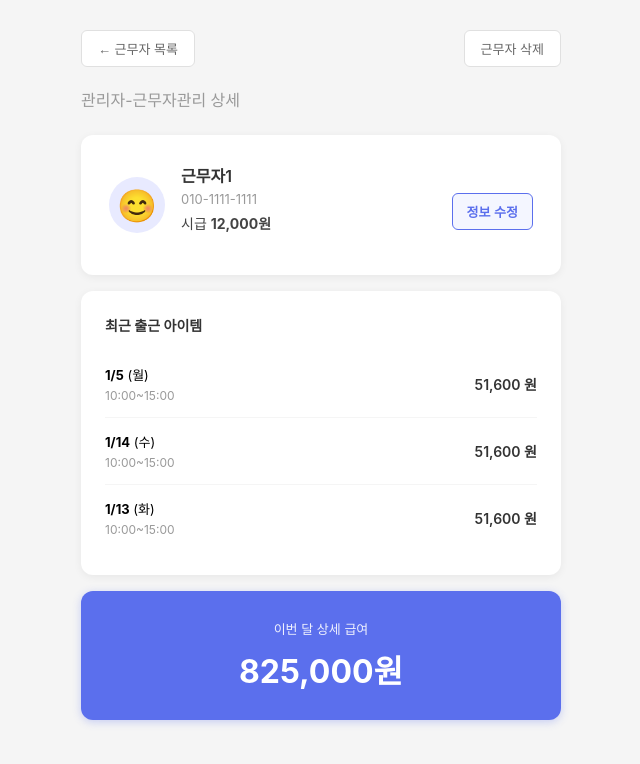
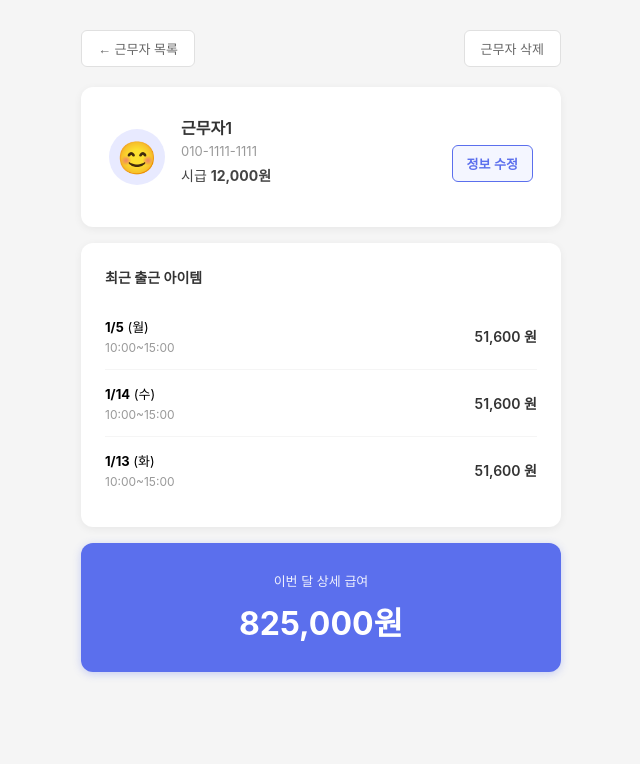
Before and after one commit to lg-cns-am-inspire-team-3/inspire-fe, a React (Create React App) app: page /admin/workers/1 in a window 1280 px wide. Shown: the top 764 px of the page, without its empty margins (319-959 px from the left). Built offline with nearby package versions, Linux system fonts and the light colour scheme.

Commit message:
페이지 제목 제거

```diff
--- a/src/pages/WorkerDetail.jsx
+++ b/src/pages/WorkerDetail.jsx
@@ -52,8 +52,6 @@ function WorkerDetail() {
             근무자 삭제
           </button>
         </div>
-
-        <h2 className="detail-page-title">관리자-근무자관리 상세</h2>
 
         <div className="worker-info-card">
         <div className="worker-avatar">😊</div>
--- a/src/pages/WorkerManagement.jsx
+++ b/src/pages/WorkerManagement.jsx
@@ -54,7 +54,6 @@ function WorkerManagement() {
     <div className="management-page">
       <div className="management-container">
         <div className="management-header">
-          <h2 className="page-title">관리자-메인</h2>
           <button
             className="logout-btn"
             onClick={() => setIsLogoutOpen(true)}
```
